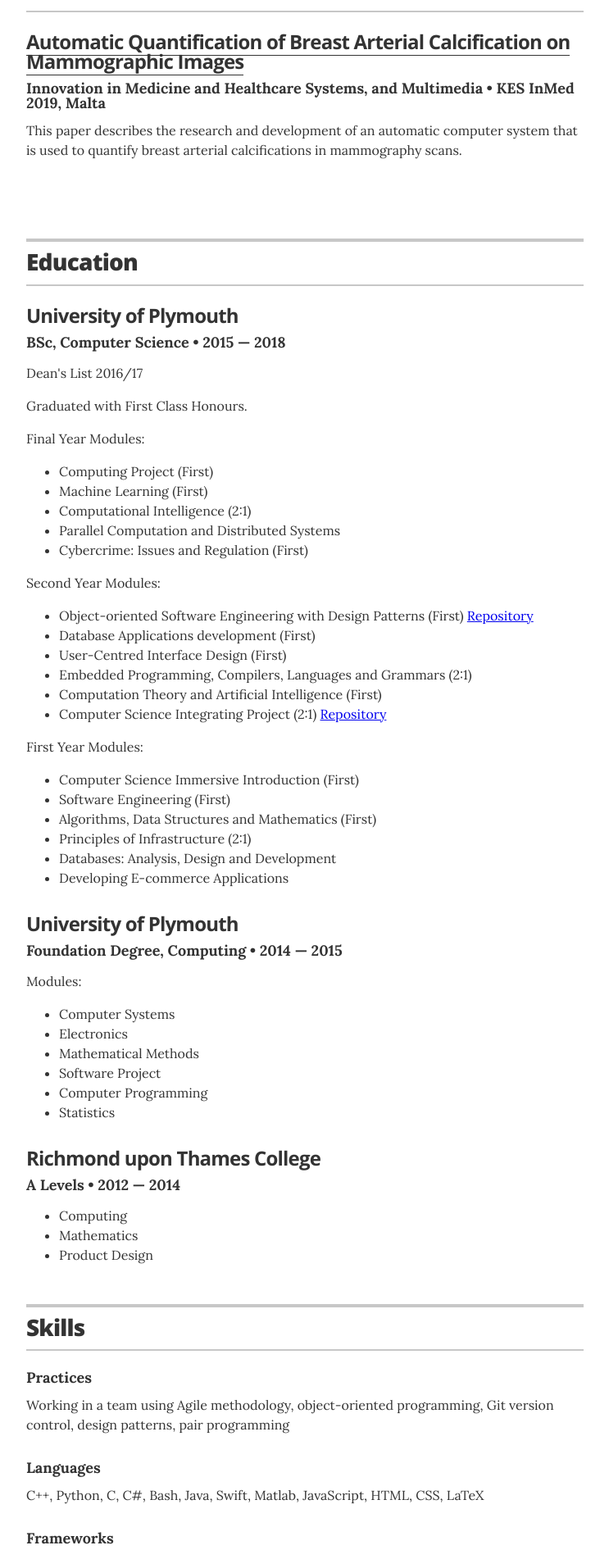
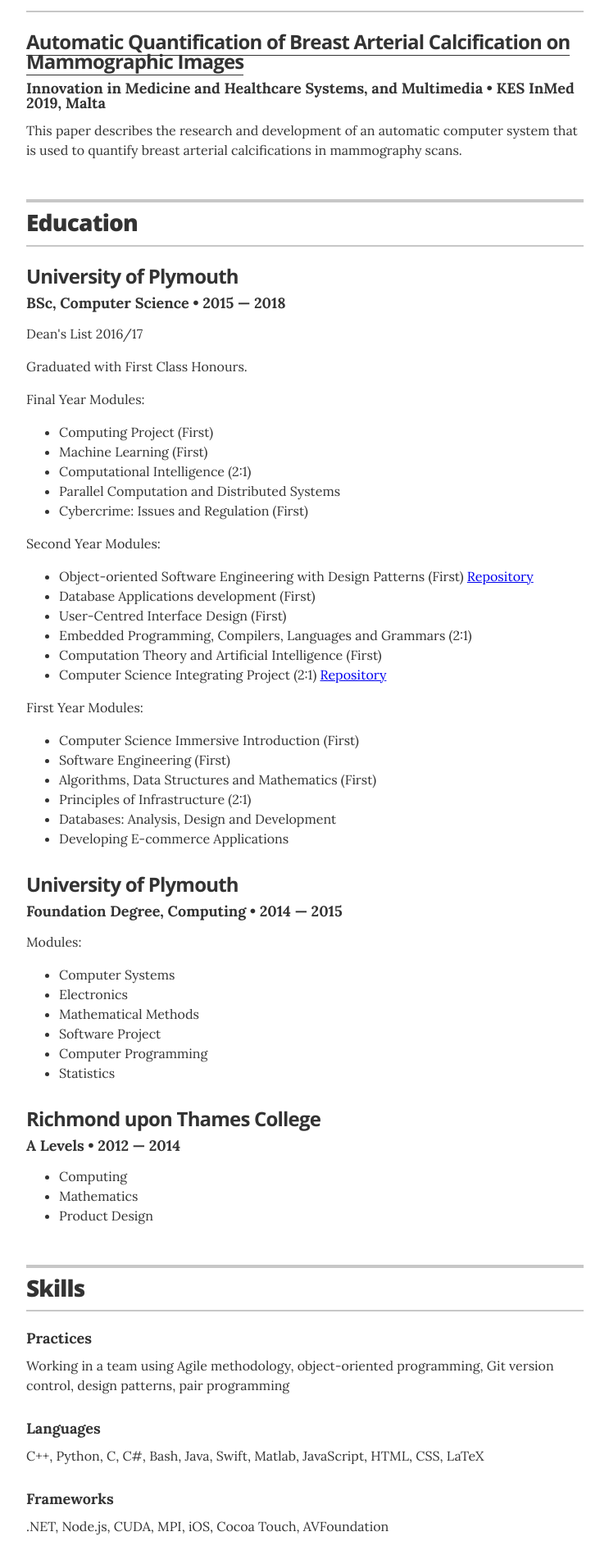
Before and after one commit to nmazidi/nmazidi.github.io, a Jekyll site: the page built from index.html, in a window 1280 px wide. Shown: the part 1718-3620 px from the top of the page at 82% size, without its empty margins (268-1011 px from the left). Built offline with Jekyll 4.4.1, drawn with Linux system fonts in a browser that asks for light colours.

Commit message:
removed lines after pubs

```diff
--- a/_data/recognitions.yml
+++ b/_data/recognitions.yml
@@ -2,4 +2,4 @@
 - award: <a href="https://link.springer.com/chapter/10.1007%2F978-981-13-8566-7_28">Automatic Quantification of Breast Arterial Calcification on Mammographic Images</a>
   organization: Innovation in Medicine and Healthcare Systems, and Multimedia
   year: KES InMed 2019, Malta
-  summary: This paper describes the research and development of an automatic computer system that is used to quantify breast arterial calcifications in mammography scans. <br><br><br>
+  summary: This paper describes the research and development of an automatic computer system that is used to quantify breast arterial calcifications in mammography scans.
```
